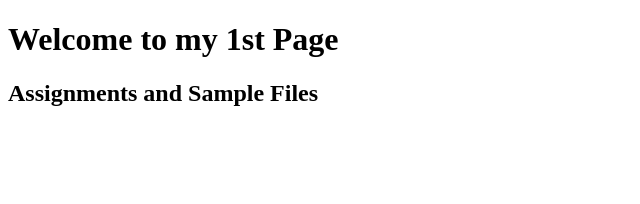
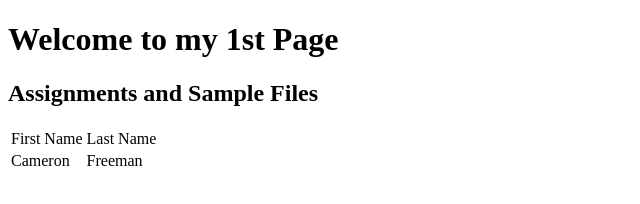
Before and after one commit to cnf8/cnf8.github.io, a plain HTML site: page index.html in a window 1280 px wide. Shown: the whole page, without its empty margins (0-640 px from the left). Drawn offline with Linux system fonts and the light colour scheme.

Commit message:
1st table Practice

```diff
--- a/index.html
+++ b/index.html
@@ -7,5 +7,11 @@
   <body>
     <h1>Welcome to my 1st Page</h1>
     <h2>Assignments and Sample Files</h2>
+    <table>
+      <tr><td>First Name</td><td>Last Name</td></tr>
+      <tr><td>Cameron</td><td>Freeman</td></tr>
+      <tr><td></td><td></td></tr>
+      <tr><td></td><td></td></tr>
+    </table>
   </body>
 </html>
```
